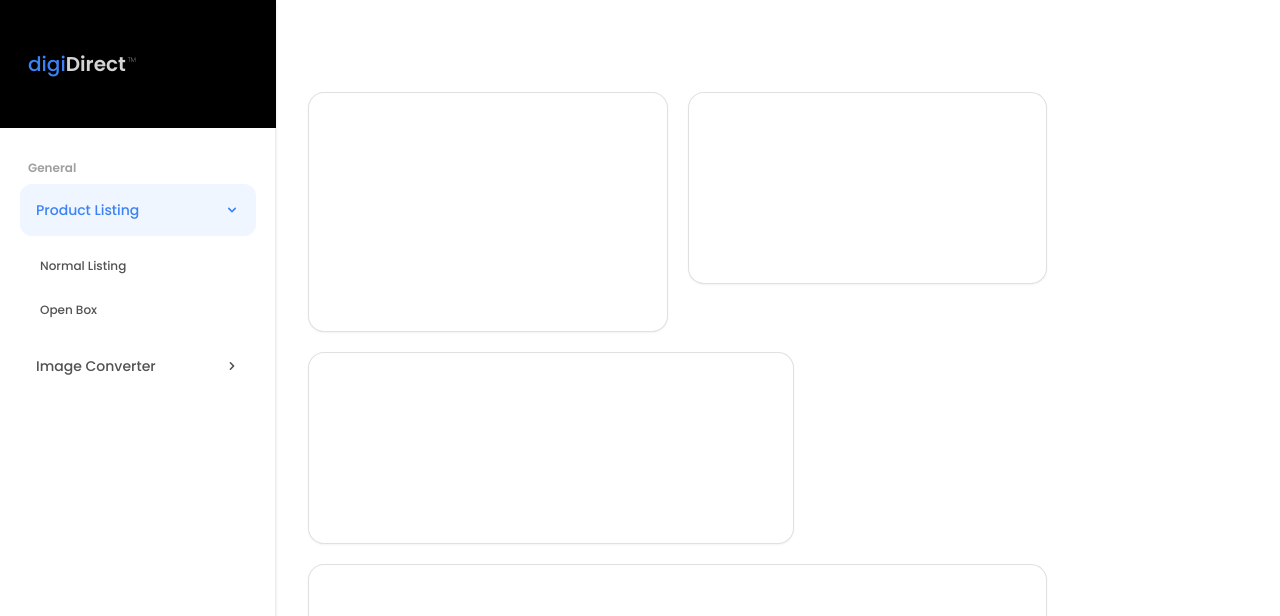
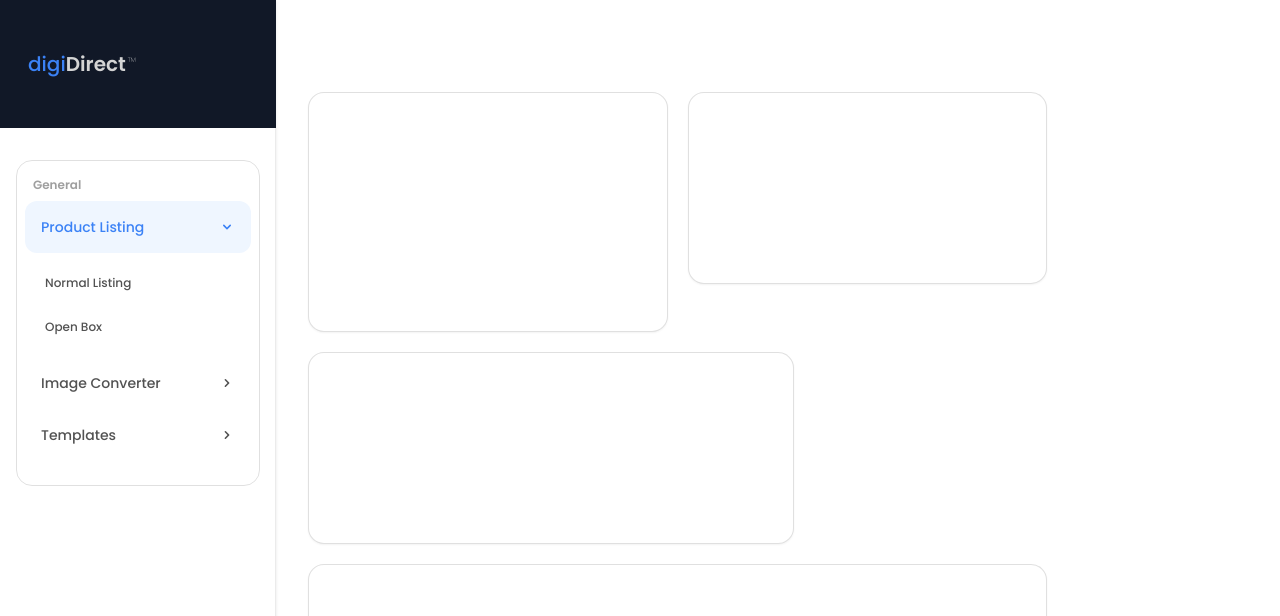
Before and after one commit to rogelcristobal/digiDirect, a React (Create React App) app: page /#/dashboard in a window 1280 px wide. Shown: the top 616 px of the page. Built offline with nearby package versions, Linux system fonts and the light colour scheme.

Commit message:
initialize routing 'dashboard' as a default route rather than '/'

```diff
--- a/package.json
+++ b/package.json
@@ -1,6 +1,7 @@
 {
   "name": "my-project",
   "version": "0.1.0",
+  "homepage": "https://rogelcristobal.github.io",
   "private": true,
   "dependencies": {
     "@emotion/react": "^11.10.4",
@@ -10,6 +11,7 @@
     "@testing-library/jest-dom": "^5.16.5",
     "@testing-library/react": "^13.3.0",
     "@testing-library/user-event": "^13.5.0",
+    "axios": "^0.27.2",
     "react": "^18.2.0",
     "react-dom": "^18.2.0",
     "react-icons": "^4.4.0",
--- a/src/App.jsx
+++ b/src/App.jsx
@@ -6,7 +6,7 @@ import {
 import { Paper, Typography, Box, List, Grid, Divider } from "@mui/material";
 import { HiChevronDown, HiChevronRight } from "react-icons/hi";
 import DigiLogoInJs from "./components/DigiLogoInJs";
-import { AiFillEye } from "react-icons/ai";
+import { Routes, Route, HashRouter, Navigate } from "react-router-dom";
 import ListItemBtnComponent from "./components/ListItemBtnComponent";
 import ListItemBtnExpandable from "./components/ListItemBtnExpandable";
 const App = () => {
@@ -17,11 +17,13 @@ const App = () => {
     },
   });
   return (
+    <HashRouter>
       <StyledEngineProvider injectFirst>
         <ThemeProvider theme={theme}>
           <Main />
         </ThemeProvider>
       </StyledEngineProvider>
+    </HashRouter>
   );
 };
 
@@ -41,7 +43,11 @@ const Bordered = ({ children }) => {
 
 const Main = () => {
   return (
-		// bg-[#f9fafc]
+    <Routes>
+      <Route path="/" element={<Navigate to="/dashboard" />} />
+      <Route
+        path="/dashboard/*"
+        element={
           <Box className="h-screen w-full box-border flex items-start justify-start bg-[#ffffff] ">
             <Box className="h-[4.5rem]   w-full top-0 left-0 fixed flex items-end justify-end bg-[#ffffff]  "></Box>
             <Box className="h-screen w-[22rem] bg-[#ffffff] z-10 box-border relative pt-0 shadow">
@@ -51,13 +57,16 @@ const Main = () => {
                 light
               ></Divider>
               {/* sidebar */}
-				<Box className="h-32 w-full flex flex-col items-start justify-center px-5 py-6 bg-black  relative box-border space-y-12 ">
+              <Box className="h-32 w-full flex flex-col items-start justify-center px-5 py-6 bg-[#111827] relative box-border space-y-12 ">
                 {/* digi logo */}
-					<DigiLogoInJs  size="text-xl" color='text-blue-500'/>
+                <DigiLogoInJs size="text-xl" color="text-blue-500" />
                 {/* <div className="h-1 w-full absolute bottom-0 left-0 bg-blue-500"></div> */}
               </Box>
-				<Box className="w-full px-5 box-border h-60 mt-8">
-					<Paper variant="contained" className="w-full h-full mt-4 bg-inherit">
+              <Box className="w-full px-4 box-border h-60 mt-8 ">
+                <Paper
+                  variant="outlined"
+                  className="w-full rounded-2xl h-auto max-h-[25rem] py-4 px-2 overflow-y-scroll box-border mt-4 bg-inherit"
+                >
                   {/* general */}
                   <Typography
                     variant="body1"
@@ -68,8 +77,8 @@ const Main = () => {
 
                   <List>
                     <ListItemBtnExpandable
-                textColor='text-blue-500'
-                bgColor='bg-blue-50'
+                      textColor="text-blue-500"
+                      bgColor="bg-blue-50"
                       title="product listing"
                       initialState={true}
                       enableIcon={<HiChevronDown className="text-inherit " />}
@@ -77,30 +86,60 @@ const Main = () => {
                     >
                       {[{ title: "normal listing" }, { title: "open box" }].map(
                         (item, idx) => (
-										<ListItemBtnComponent hoverColor='hover:text-blue-500' title={item.title} key={idx} />
+                          <ListItemBtnComponent
+                            hoverColor="hover:text-blue-500"
+                            title={item.title}
+                            key={idx}
+                          />
                         )
                       )}
                     </ListItemBtnExpandable>
                     <ListItemBtnExpandable
-                textColor='text-blue-500'
-                bgColor='bg-blue-50'
+                      textColor="text-blue-500"
+                      bgColor="bg-blue-50"
                       title="image converter"
                       enableIcon={<HiChevronDown className="text-inherit " />}
                       disableIcon={<HiChevronRight className="text-inherit" />}
                     >
                       {[{ title: "webp to jpg" }, { title: "png to jpg" }].map(
                         (item, idx) => (
-										<ListItemBtnComponent hoverColor='hover:text-blue-500' title={item.title} key={idx} />
+                          <ListItemBtnComponent
+                            hoverColor="hover:text-blue-500"
+                            title={item.title}
+                            key={idx}
+                          />
                         )
                       )}
+                    </ListItemBtnExpandable>
+                    <ListItemBtnExpandable
+                      textColor="text-blue-500"
+                      bgColor="bg-blue-50"
+                      title="templates"
+                      enableIcon={<HiChevronDown className="text-inherit " />}
+                      disableIcon={<HiChevronRight className="text-inherit" />}
+                    >
+                      {[
+                        { title: "normal listing template" },
+                        { title: "open box template" },
+                      ].map((item, idx) => (
+                        <ListItemBtnComponent
+                          hoverColor="hover:text-blue-500"
+                          title={item.title}
+                          key={idx}
+                        />
+                      ))}
                     </ListItemBtnExpandable>
                   </List>
                 </Paper>
               </Box>
             </Box>
             <Box className="h-full w-full pt-[4.5rem]  box-border flex items-start justify-center">
+              <Routes>
+                <Route
+                  index
+                  element={
                     <Box className="h-full w-full box-border flex items-start gap-3 rounded-lg p-0   ">
-					<Box className="h-full overflow-auto w-full space-y-3 box-border px-8 pt-5">
+                      <Box className="h-full overflow-auto w-full  space-y-3 box-border px-8 pt-5">
                         {/* content */}
 
                         {/* <Box className=" mt-12">
@@ -144,8 +183,18 @@ const Main = () => {
 
                       <Box className="h-60 w-60">{/* page nav */}</Box>
                     </Box>
+                  }
+                />
+              </Routes>
             </Box>
           </Box>
+        }
+      ></Route>
+      <Route
+        path="/login"
+        element={<div className="h-full bg-blue-100">s</div>}
+      />
+    </Routes>
   );
 };
 export default App;
--- a/src/components/ListItemBtnComponent.jsx
+++ b/src/components/ListItemBtnComponent.jsx
@@ -11,7 +11,7 @@ const ListItemBtnComponent = ({icon,title,handleClick,hoverColor}) => {
      > */}
       <ListItemButton
 
-        className={` text-neutral-600 ${hoverColor} py-3.5 rounded-xl  bg-inherit transition-all duration-300 ease-int-out capitalize`}
+        className={` text-neutral-600 ${hoverColor} py-3.5 rounded-2xl  bg-inherit transition-all duration-300 ease-int-out capitalize`}
       >
         <Typography variant="body1" className=" text-xs font-medium">
           {title}
--- a/src/index.js
+++ b/src/index.js
@@ -3,7 +3,6 @@ import ReactDOM from "react-dom/client";
 import "./index.css";
 import App from "./App";
 import reportWebVitals from "./reportWebVitals";
-import { HashRouter } from "react-router-dom";
 const root = ReactDOM.createRoot(document.getElementById("root"));
 root.render(
 	<React.StrictMode>
```
Also changed, not shown: 1 other file (tests, documents, lock files or other folders). Lines whose indentation alone changed are shown as unchanged.
